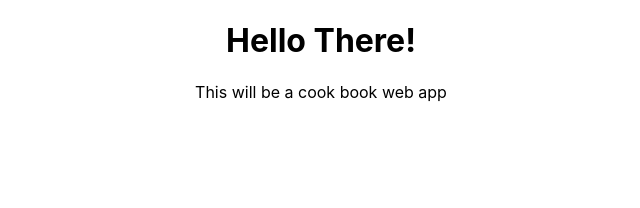
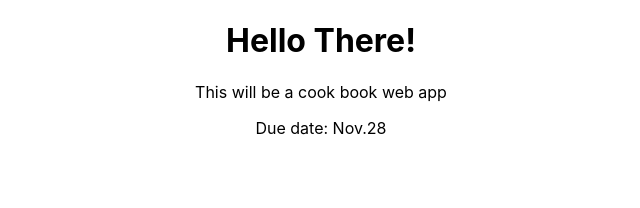
Before and after one commit to GtGoodScrub/Cook-Book, a React (Create React App) app: page / in a window 1280 px wide. Shown: the top 208 px of the page, without its empty margins (319-959 px from the left). Built offline with nearby package versions, Linux system fonts and the light colour scheme.

Commit message:
Added due date to app - GW

```diff
--- a/src/App.js
+++ b/src/App.js
@@ -8,6 +8,7 @@ function App() {
     <div className="App">
       <h1>Hello There!</h1>
       <p>This will be a cook book web app</p>
+      <p>Due date: Nov.28</p>
     </div>
   );
 }
```
